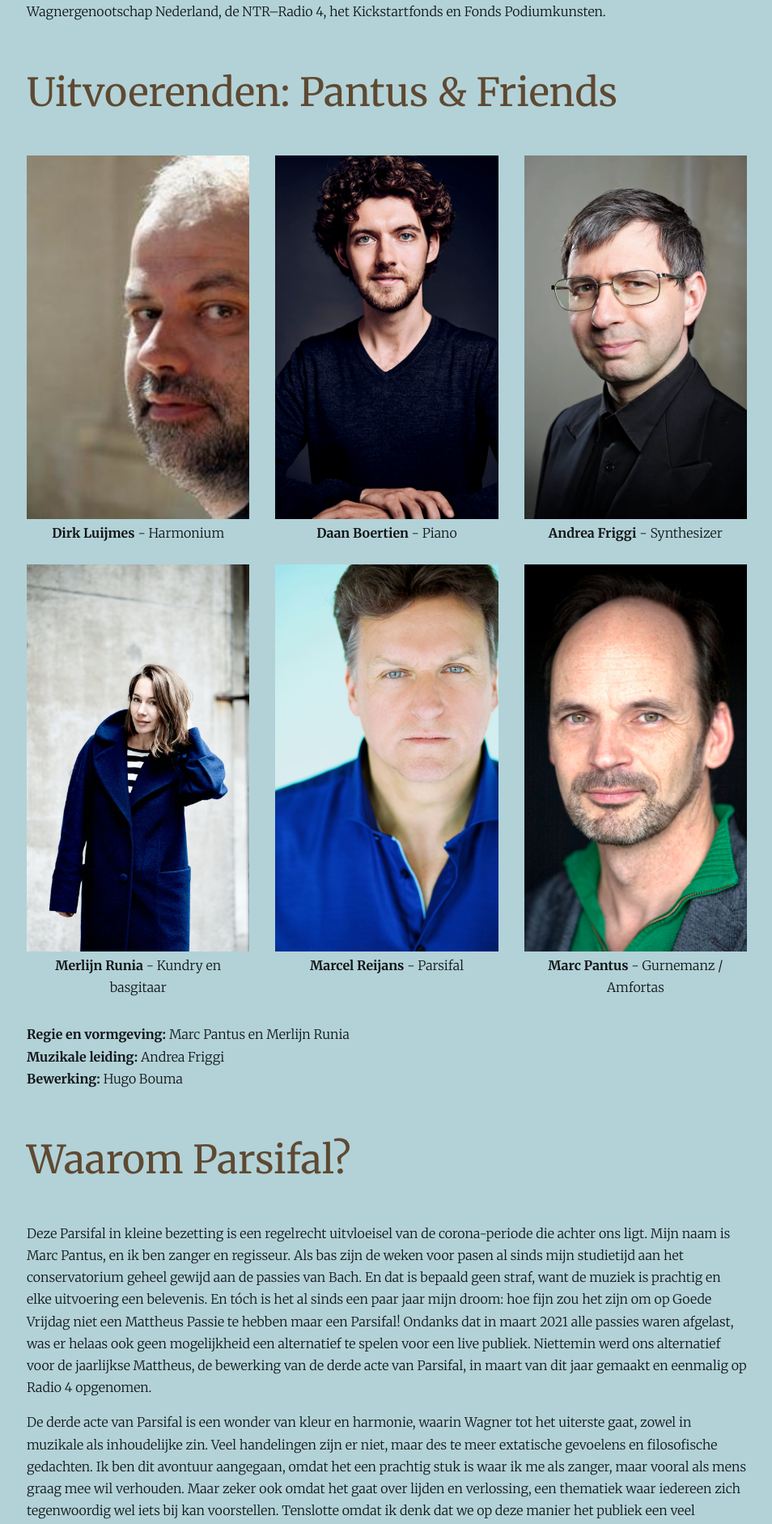
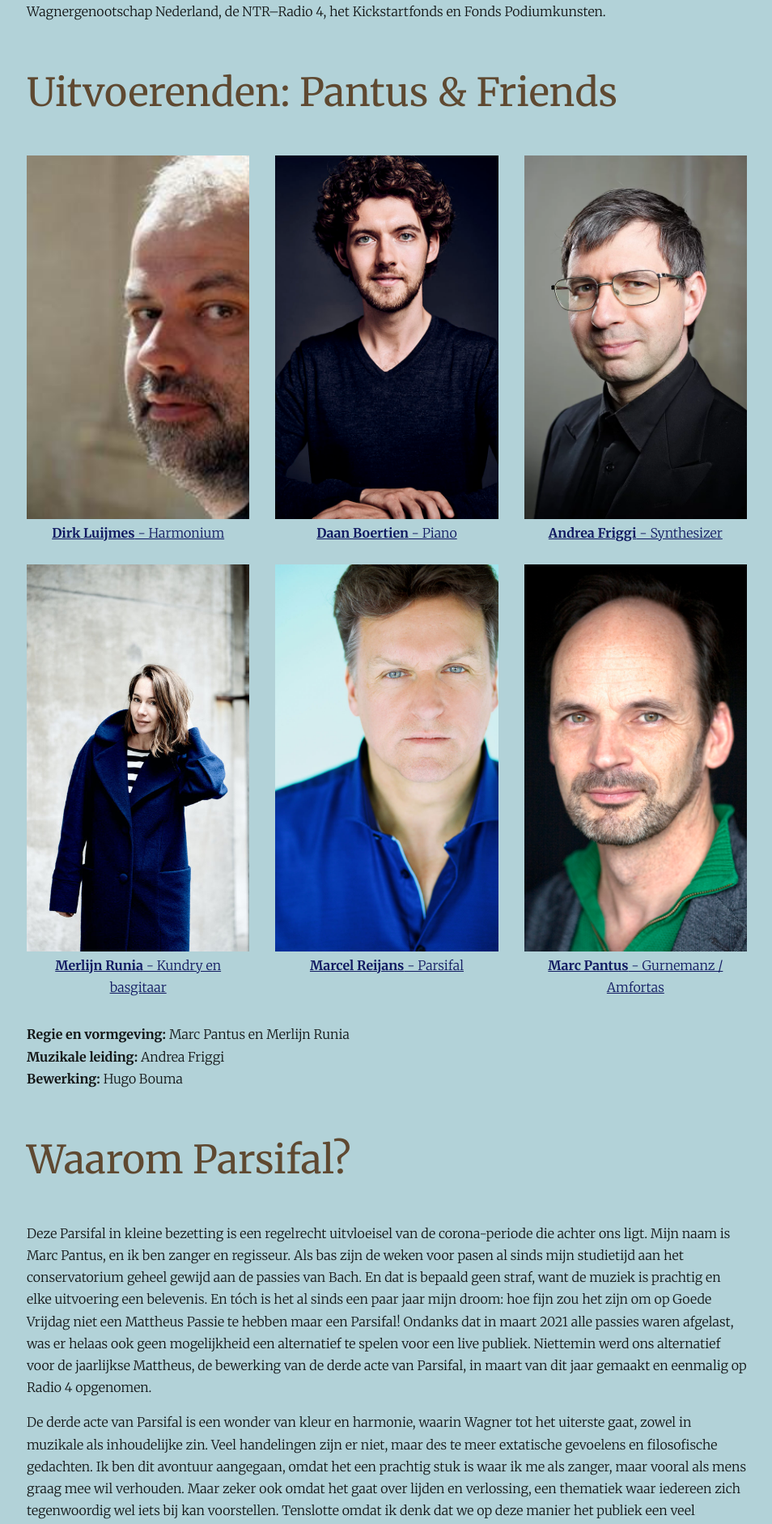
Before and after one commit to DaanBoertien/ParsifalWebsite, a Jekyll site: the page built from index.html, in a window 1280 px wide. Shown: the part 1889-3771 px from the top of the page at 81% size, without its empty margins (162-1116 px from the left). Built offline with Jekyll 4.4.1, drawn with Linux system fonts in a browser that asks for light colours; nearby versions of some CDN libraries.

Commit message:
added links

```diff
--- a/_sass/typography.scss
+++ b/_sass/typography.scss
@@ -67,3 +67,12 @@ p {
   color: var(--clr-primary);
   margin-bottom: 2em;
 }
+
+.homepage-link {
+  color: var(--clr-secondary);
+  transition: filter 0.3s ease-out;
+}
+
+.homepage-link:hover {
+  filter: brightness(2);
+}
--- a/index.html
+++ b/index.html
@@ -79,34 +79,34 @@ layout: default
         <div class="artists-content fadeIn">
             <img src="/assets/img/luijmes.jpg" alt="">
             <p class="musician fadeIn">
-              <b>Dirk Luijmes</b> - Harmonium </p>
+              <a class="homepage-link" href="http://www.dirkluijmes.nl/" target="_blank"><b>Dirk Luijmes</b> - Harmonium </a></p>
         </div>
         <div class="artists-content fadeIn">
             <img src="/assets/img/DaanBoertienSebastianGaltier.jpg" alt="">
             <p class="musician fadeIn">
-                <b>Daan Boertien</b> - Piano </p>
+                <a class="homepage-link" href="https://www.daanboertien.com/" target="_blank"><b>Daan Boertien</b> - Piano </a></p>
         </div>
         <div class="artists-content fadeIn">
             <img src="/assets/img/andrea.webp" alt="">
             <p class="musician fadeIn">
-                <b>Andrea Friggi</b> - Synthesizer </p>
+                <a class="homepage-link" href="http://www.andreafriggi.com/" target="_blank"><b>Andrea Friggi</b> - Synthesizer</a> </p>
         </div>
         </div>
         <div class="musicians">
           <div class="artists-content fadeIn">
             <img src="/assets/img/runia.jpg" alt="">
             <p class="musician fadeIn">
-                <b>Merlijn Runia</b> - Kundry en basgitaar  </p>
+                <a class="homepage-link" href="http://www.merlijnrunia.nl/" target="_blank"><b>Merlijn Runia</b> - Kundry en basgitaar </a> </p>
         </div>
         <div class="artists-content fadeIn">
             <img src="/assets/img/reijans.jpg" alt="">
             <p class="musician fadeIn">
-                <b>Marcel Reijans</b> - Parsifal   </p>
+               <a class="homepage-link" href="https://www.marcelreijans.com/" target="_blank"> <b>Marcel Reijans</b> - Parsifal  </a> </p>
         </div>
         <div class="artists-content fadeIn">
             <img src="/assets/img/marc.jpeg" alt="">
             <p class="musician fadeIn">
-                <b>Marc Pantus</b> - Gurnemanz / Amfortas  </p>
+               <a class="homepage-link" href="https://www.marcpantus.nl/marcpantus/marc_pantus_site/voordeur.html" target="_blank"> <b>Marc Pantus</b> - Gurnemanz / Amfortas </a> </p>
         </div>
       </div>
 
```
Also changed, not shown: 3 other files.
